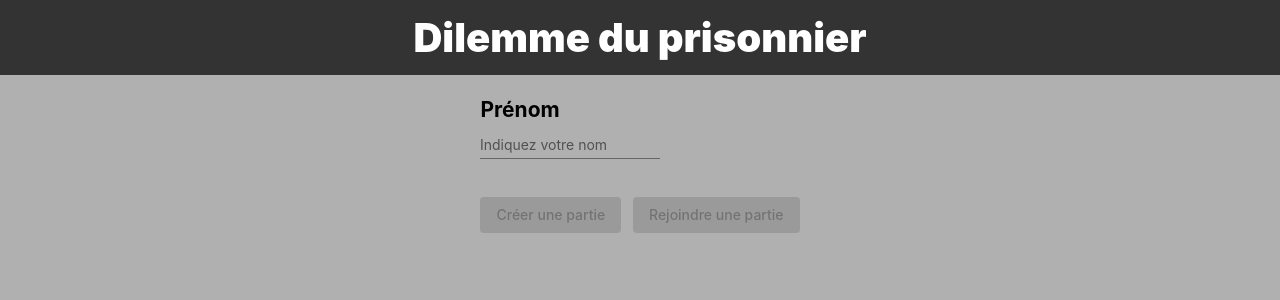
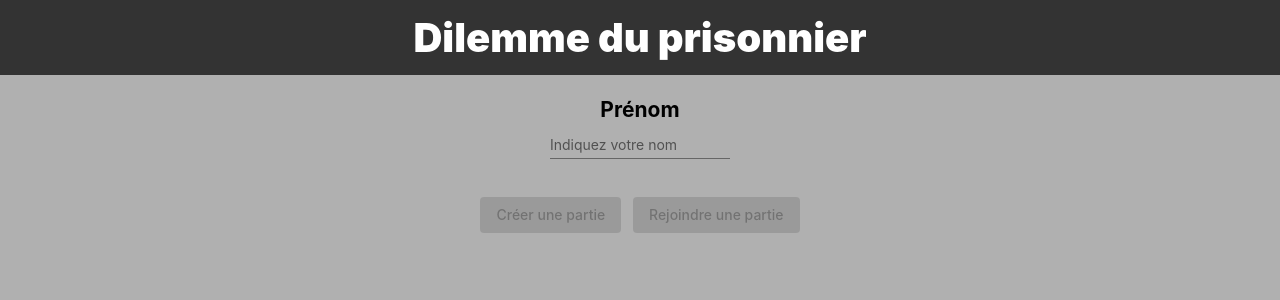
Before and after one commit to pierre-chevallier357/client-pc, an Angular app: page /connection in a window 1280 px wide. Shown: the top 300 px of the page. Built offline with nearby package versions, Linux system fonts and the light colour scheme.

Commit message:
Center elements

```diff
--- a/src/app/app.component.scss
+++ b/src/app/app.component.scss
@@ -25,3 +25,8 @@ h1 {
 .mat-typography h1 {
   font: inherit;
 }
+
+.center {
+  margin: auto;
+  text-align: center;
+}
--- a/src/app/components/connection/connection.component.html
+++ b/src/app/components/connection/connection.component.html
@@ -1,8 +1,10 @@
-<h2>Prénom</h2>
-<mat-form-field>
-  <input matInput [formControl]="firstname" placeholder="Indiquez votre nom" />
-</mat-form-field>
-<br /><br />
+<div class="center">
+  <h2>Prénom</h2>
+  <mat-form-field>
+    <input matInput [formControl]="firstname" placeholder="Indiquez votre nom" />
+  </mat-form-field>
+</div>
+<br />
 <button mat-raised-button [disabled]="firstname.value === ''" (click)="selectedCreateNewGame = true; createPlayer()">
   Créer une partie
 </button>
--- a/src/app/components/connection/connection.component.scss
+++ b/src/app/components/connection/connection.component.scss
@@ -1,3 +1,5 @@
+@import '/src/app/app.component.scss';
+
 h2 {
   margin: 0;
   font: inherit !important;
--- a/src/app/components/create-game/create-game.component.html
+++ b/src/app/components/create-game/create-game.component.html
@@ -1,3 +1,4 @@
+<div class="center">
   <h2>Nombre de tours</h2>
   <mat-form-field appearance="fill">
     <mat-label>Sélectionner</mat-label>
@@ -11,3 +12,4 @@
   <button mat-raised-button [disabled]="numberOfTurns === undefined" (click)="waitForOtherPlayer()">
     Créer la partie
   </button>
+</div>
--- a/src/app/components/create-game/create-game.component.scss
+++ b/src/app/components/create-game/create-game.component.scss
@@ -0,0 +1 @@
+@import '/src/app/app.component.scss';
--- a/src/app/components/join-game/join-game.component.html
+++ b/src/app/components/join-game/join-game.component.html
@@ -1,4 +1,6 @@
-<p>Parties disponibles : {{ gamesIds }}</p>
+<div class="center">
+  <h2>Parties disponibles :</h2>
+  <p>{{ gamesIds }}</p>
   <mat-form-field appearance="fill">
     <mat-label>Sélectionner une partie</mat-label>
     <mat-select [(ngModel)]="selectedGameId">
@@ -9,3 +11,4 @@
   </mat-form-field>
   <br />
   <button mat-raised-button [disabled]="selectedGameId === undefined" (click)="joinGame()">Rejoindre la partie</button>
+</div>
--- a/src/app/components/join-game/join-game.component.scss
+++ b/src/app/components/join-game/join-game.component.scss
@@ -0,0 +1 @@
+@import '/src/app/app.component.scss';
--- a/src/app/components/select-strategy/select-strategy.component.html
+++ b/src/app/components/select-strategy/select-strategy.component.html
@@ -1,3 +1,4 @@
+<div class="center">
   <h2>Stratégie de l'ordinateur</h2>
   <mat-form-field appearance="fill">
     <mat-label>Sélectionner</mat-label>
@@ -9,3 +10,4 @@
   </mat-form-field>
   <br />
   <button mat-button [disabled]="selectedStrategy === undefined" (click)="setComputerStrategy()">Confirmer</button>
+</div>
--- a/src/app/components/select-strategy/select-strategy.component.scss
+++ b/src/app/components/select-strategy/select-strategy.component.scss
@@ -0,0 +1 @@
+@import '/src/app/app.component.scss';
--- a/src/app/components/waiting-player/waiting-player.component.html
+++ b/src/app/components/waiting-player/waiting-player.component.html
@@ -1,3 +1,4 @@
-<mat-spinner></mat-spinner>
+<mat-spinner class="center"></mat-spinner>
+<br />
 <p>En attente de l'adversaire...</p>
 <p>Numéro de la partie : {{ gameId }}</p>
--- a/src/app/components/waiting-player/waiting-player.component.scss
+++ b/src/app/components/waiting-player/waiting-player.component.scss
@@ -0,0 +1 @@
+@import '/src/app/app.component.scss';
```
Lines whose indentation alone changed are shown as unchanged.
